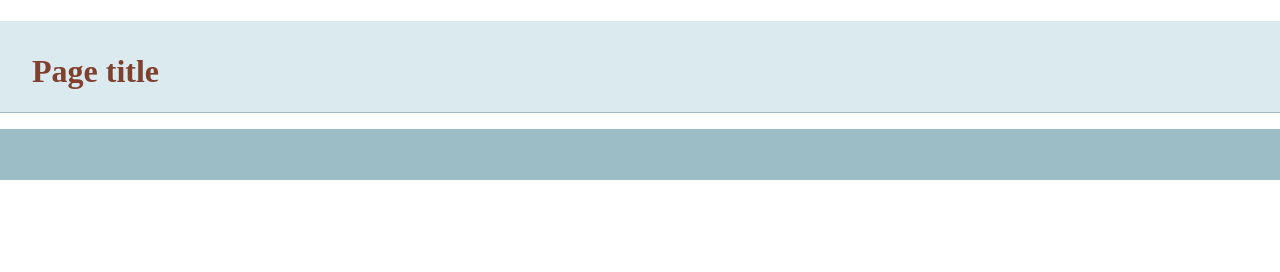
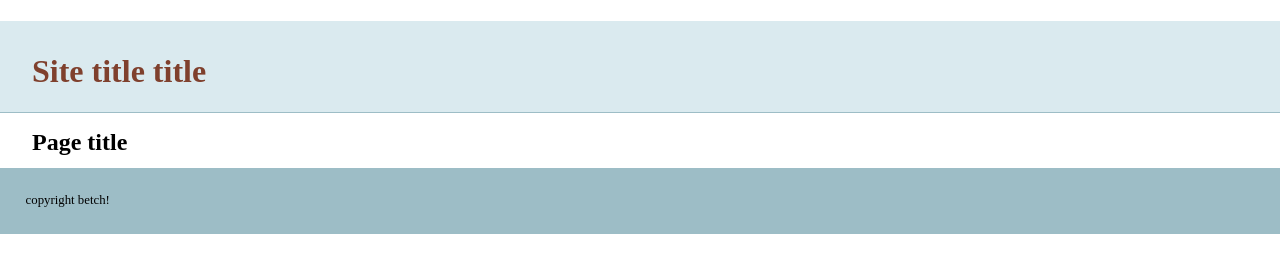
Before and after one commit to louismamonsky/git-basics, a plain HTML site: page index.html in a window 1280 px wide. Drawn offline with nearby package versions, Linux system fonts and the light colour scheme.

Commit message:
added more info to template

```diff
--- a/index.html
+++ b/index.html
@@ -14,13 +14,15 @@
     </head>
     <body>
     <header>
-	<h1>Page title</h1>
+	<h1>Site title title</h1>
     </header>
     <nav id="pageNav">
     </nav>
     <main>
+		<h2> Page title</h2>
     </main>
     <footer>
+	copyright betch!
     </footer>
         <script>
 //use the modernizr load to load up external scripts. This will load the scripts asynchronously, but the order listed matters. Although it will load all scripts in parallel, it will execute them in the order listed
```
